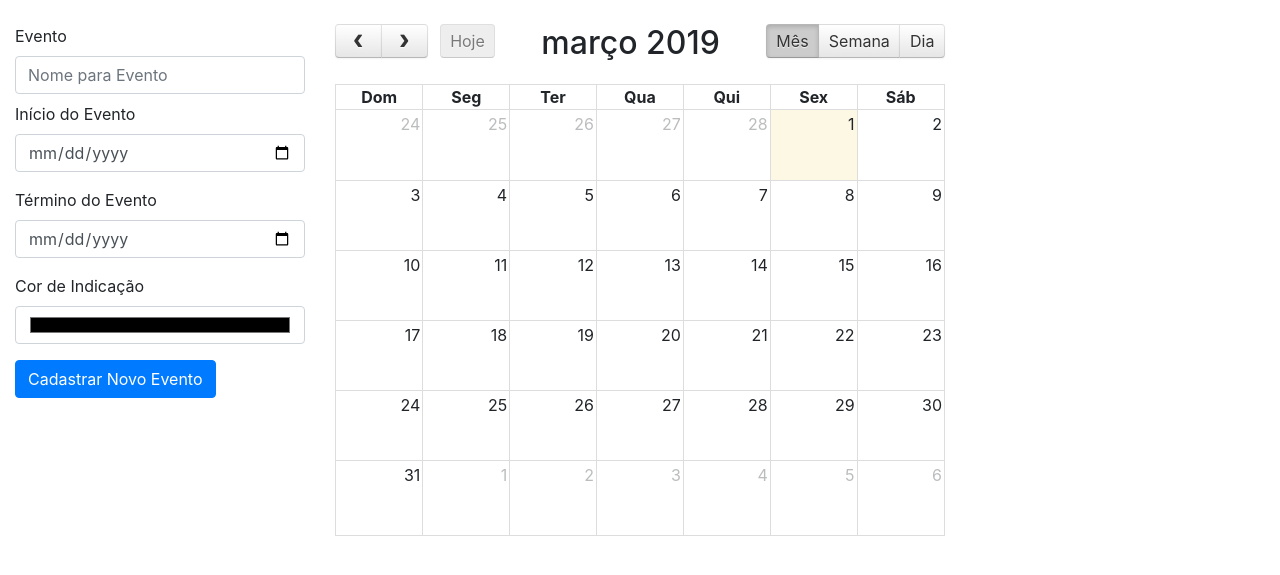
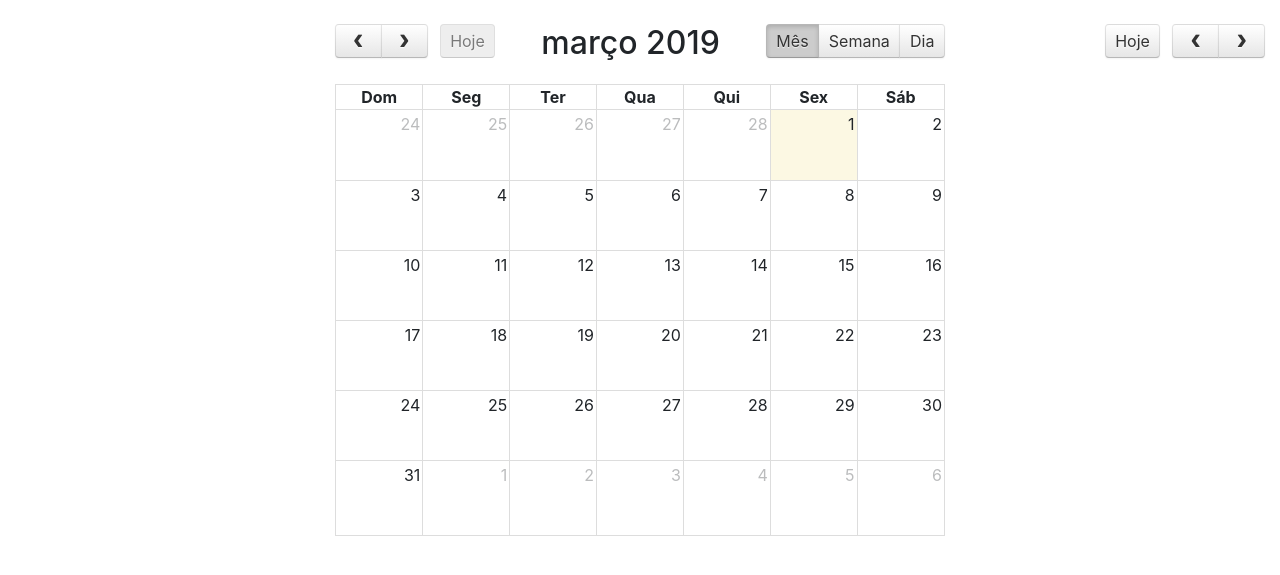
Before and after one commit to brunoorosco/Igreja, a PHP site: page /www/index.php in a window 1280 px wide. Shown: the part 56-631 px from the top of the page. Run offline with PHP 8.4, Linux system fonts and the light colour scheme; tables that the repository leaves empty or names only in its code hold one stand-in row (values such as "Sample post"); lists and menus that the app fills with data are empty.

Commit message:
calendario

```diff
--- a/_fonts/config/funcoes.php
+++ b/_fonts/config/funcoes.php
@@ -78,3 +78,11 @@ function calendario()
   $result = $exec->fetchAll();
 
 }
+function conv_dataHora($start){
+$data = explode(" ", $start);
+list($date, $hora) = $data;
+$data_sem_barra = array_reverse(explode("/", $date));
+$data_sem_barra = implode("-", $data_sem_barra);
+$start_sem_barra = $data_sem_barra . " " . $hora;
+
+ return $start_sem_barra;}
--- a/index.php
+++ b/index.php
@@ -23,7 +23,6 @@
     <link href='_fonts/css/fullcalendar.print.min.css' rel='stylesheet' media='print' />
 
     <script src='_fonts/js/moment.min.js'></script>
-		<script src='_fonts/js/jquery-3.3.1.min.js'></script>
 		<script src='_fonts/js/fullcalendar.min.js'></script>
 		<script src='_fonts/js/pt-br.js'></script>
     <script src='_fonts/js/sweetalert2.all.min.js'></script>
@@ -67,7 +66,23 @@ $(document).ready(function() {
         defaultDate: Date(),
         navLinks: true, // can click day/week names to navigate views
         editable: true,
+        //defaultView: 'listWeek',
         eventLimit: true, // allow "more" link when too many events
+        eventClick: function(event) {
+          $('#visualizar #id').text(event.id);
+          $('#visualizar #title').text(event.title);
+          $('#visualizar #start').text(event.start.format('DD/MM/YYYY HH:mm:ss'));
+          $('#visualizar #end').text(event.end.format('DD/MM/YYYY HH:mm:ss'));
+          $('#visualizar').modal('show');
+          return false;
+        },
+        selectable: true,
+        selectHelper: true,
+        select: function(start, end){
+          $('#cadastrar #start').val(moment(start).format('DD/MM/YYYY HH:mm:ss'));
+          $('#cadastrar #end').val(moment(end).format('DD/MM/YYYY HH:mm:ss'));
+          $('#cadastrar').modal('show');
+        },
         events: [ <?php
               $pdo = Banco::conectar();
               $sql = 'SELECT * FROM eventos';
@@ -84,6 +99,38 @@ $(document).ready(function() {
         ]
       });
     });
+    //Mascara para o campo data e hora
+    function DataHora(evento, objeto){
+      var keypress=(window.event)?event.keyCode:evento.which;
+      campo = eval (objeto);
+      if (campo.value == '00/00/0000 00:00:00'){
+        campo.value=""
+      }
+
+      caracteres = '0123456789';
+      separacao1 = '/';
+      separacao2 = ' ';
+      separacao3 = ':';
+      conjunto1 = 2;
+      conjunto2 = 5;
+      conjunto3 = 10;
+      conjunto4 = 13;
+      conjunto5 = 16;
+      if ((caracteres.search(String.fromCharCode (keypress))!=-1) && campo.value.length < (19)){
+        if (campo.value.length == conjunto1 )
+        campo.value = campo.value + separacao1;
+        else if (campo.value.length == conjunto2)
+        campo.value = campo.value + separacao1;
+        else if (campo.value.length == conjunto3)
+        campo.value = campo.value + separacao2;
+        else if (campo.value.length == conjunto4)
+        campo.value = campo.value + separacao3;
+        else if (campo.value.length == conjunto5)
+        campo.value = campo.value + separacao3;
+      }else{
+        event.returnValue = false;
+      }
+    }
     jQuery(document).ready(function(){
     				jQuery('#novo_evento').submit(function(){
     					var dados = $(this).serialize();
@@ -117,36 +164,105 @@ $(document).ready(function() {
 <body>
 </br>
   <div class="container-fluid">
+    <?php
+    if(isset($_SESSION['msg'])){
+      echo $_SESSION['msg'];
+      unset($_SESSION['msg']);
+    }
+    ?>
     <div class="row">
       <div class="col-3">
-        <div id='calendario'>
-               <form id="novo_evento" action="" method="POST">
-                    <div class="form-group  mb-2">
-                      <label for="nome">Evento</label>
-                      <input type="text" class="form-control" id="nome" name="nome" placeholder="Nome para Evento">
-                    </div>
-                    <div class="form-group">
-                      <label for="exampleInputPassword1">Início do Evento</label>
-                      <input type="date" class="form-control" id="data" name="datainicio">
-                    </div>
-                    <div class="form-group">
-                      <label for="exampleInputPassword1">Término do Evento</label>
-                      <input type="date" class="form-control" id="data" name="datatermino">
-                    </div>
-                    <div class="form-group">
-                      <label for="exampleInputPassword1">Cor de Indicação</label>
-                      <input type="color" class="form-control" id="cor" name="cor">
-                    </div>
-                   <button type="submit" class="btn btn-primary">Cadastrar Novo Evento</button>
-               </form>
-           </div>
-      </div>
+
+         </div>
       <div class="col-6">
         <div id='calendar'></div>
+      </div>
+      <div class="col-3">
+        <div id='calendar_'></div>
+      </div>
+
+    </div>
+  </div>
+
+  <div class="modal fade" id="visualizar" tabindex="-1" role="dialog" aria-labelledby="exampleModalLabel" data-backdrop="static">
+    <div class="modal-dialog" role="document">
+      <div class="modal-content">
+        <div class="modal-header">
+          <button type="button" class="close" data-dismiss="modal" aria-label="Close"><span aria-hidden="true">&times;</span></button>
+          <h4 class="modal-title text-center">Dados do Evento</h4>
+        </div>
+        <div class="modal-body">
+          <dl class="dl-horizontal">
+            <dt>ID do Evento</dt>
+            <dd id="id"></dd>
+            <dt>Titulo do Evento</dt>
+            <dd id="title"></dd>
+            <dt>Inicio do Evento</dt>
+            <dd id="start"></dd>
+            <dt>Fim do Evento</dt>
+            <dd id="end"></dd>
+          </dl>
+        </div>
       </div>
     </div>
   </div>
 
+
+  <div class="modal fade" id="cadastrar" tabindex="-1" role="dialog" aria-labelledby="exampleModalLabel" data-backdrop="static">
+    <div class="modal-dialog" role="document">
+      <div class="modal-content">
+        <div class="modal-header">
+          <button type="button" class="close" data-dismiss="modal" aria-label="Close"><span aria-hidden="true">&times;</span></button>
+          <h4 class="modal-title text-center">Cadastrar Evento</h4>
+        </div>
+        <div class="modal-body">
+          <form class="form-horizontal" method="POST" action="app/calendario/cadastro_evento.php">
+            <div class="form-group">
+              <label for="inputEmail3" class="col-sm-2 control-label">Titulo</label>
+              <div class="col-sm-10">
+                <input type="text" class="form-control" name="nome" placeholder="Titulo do Evento">
+              </div>
+            </div>
+            <div class="form-group">
+              <label for="inputEmail3" class="col-sm-10 control-label">Cor</label>
+              <div class="col-sm-10">
+                <select name="color" class="form-control" id="color">
+                  <option value="">Selecione</option>
+                  <option style="color:#FFD700;" value="#FFD700">Amarelo</option>
+                  <option style="color:#0071c5;" value="#0071c5">Azul Turquesa</option>
+                  <option style="color:#FF4500;" value="#FF4500">Laranja</option>
+                  <option style="color:#8B4513;" value="#8B4513">Marrom</option>
+                  <option style="color:#1C1C1C;" value="#1C1C1C">Preto</option>
+                  <option style="color:#436EEE;" value="#436EEE">Royal Blue</option>
+                  <option style="color:#A020F0;" value="#A020F0">Roxo</option>
+                  <option style="color:#40E0D0;" value="#40E0D0">Turquesa</option>
+                  <option style="color:#228B22;" value="#228B22">Verde</option>
+                  <option style="color:#8B0000;" value="#8B0000">Vermelho</option>
+                </select>
+              </div>
+            </div>
+            <div class="form-group">
+              <label for="inputEmail3" class="col-sm-10 control-label">Data Inicial</label>
+              <div class="col-sm-10">
+                <input type="text" class="form-control" name="datainicio" id="start" onKeyPress="DataHora(event, this)">
+              </div>
+            </div>
+            <div class="form-group">
+              <label for="inputEmail3" class="col-sm-10 control-label">Data Final</label>
+              <div class="col-sm-10">
+                <input type="text" class="form-control" name="datatermino" id="end" onKeyPress="DataHora(event, this)">
+              </div>
+            </div>
+            <div class="form-group">
+              <div class="col-sm-offset-2 col-sm-10">
+                <button type="submit" class="btn btn-success">Cadastrar</button>
+              </div>
+            </div>
+          </form>
+        </div>
+      </div>
+    </div>
+  </div>
 
 <script type="text/javascript">
   $('.dropdown-menu a.dropdown-toggle').on('click', function(e) {
@@ -159,7 +275,13 @@ $(document).ready(function() {
     $('.dropdown-submenu .show').removeClass("show");
   });
   return false;
-});</script>
+});
+
+$('#calendar_').fullCalendar({
+  defaultView: 'listmonth'
+});
+
+</script>
 
 </body>
 
```
Also changed, not shown: app/calendario/cadastro_evento.php (+10 -6 lines).
